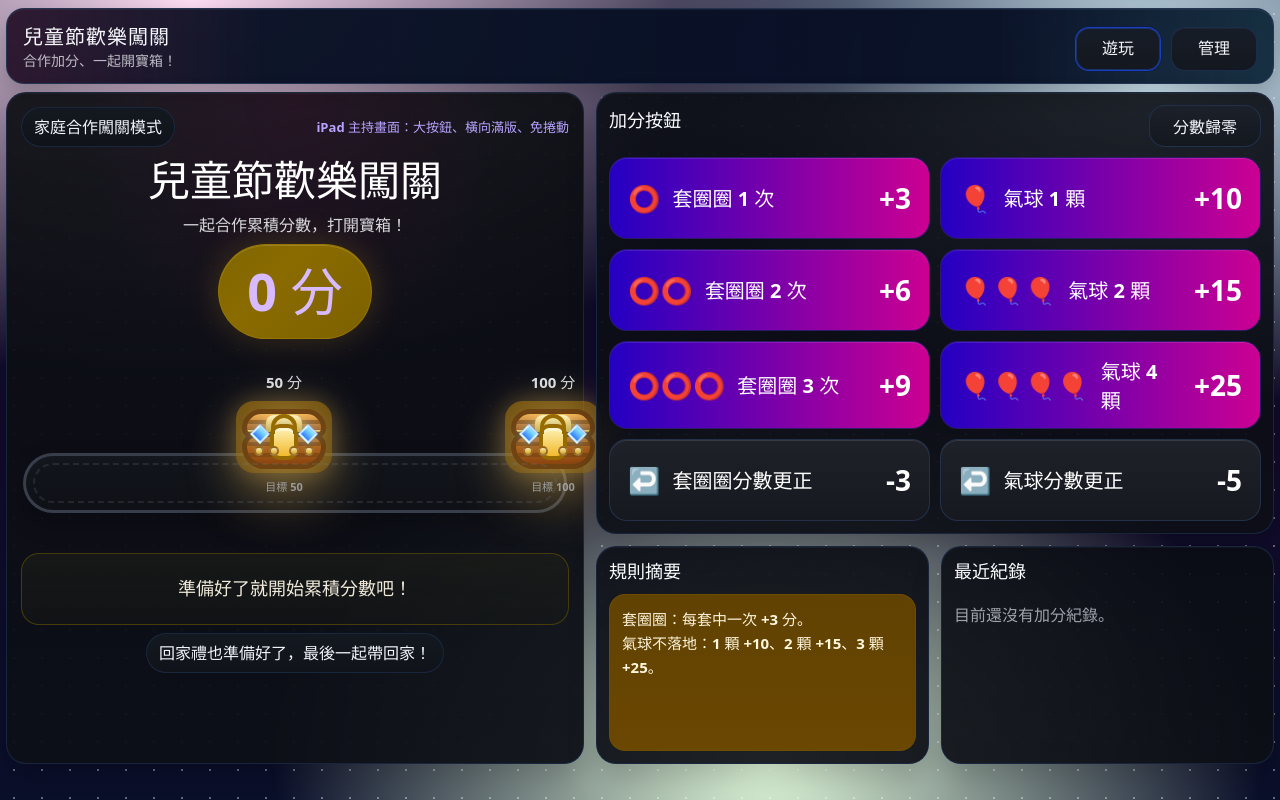
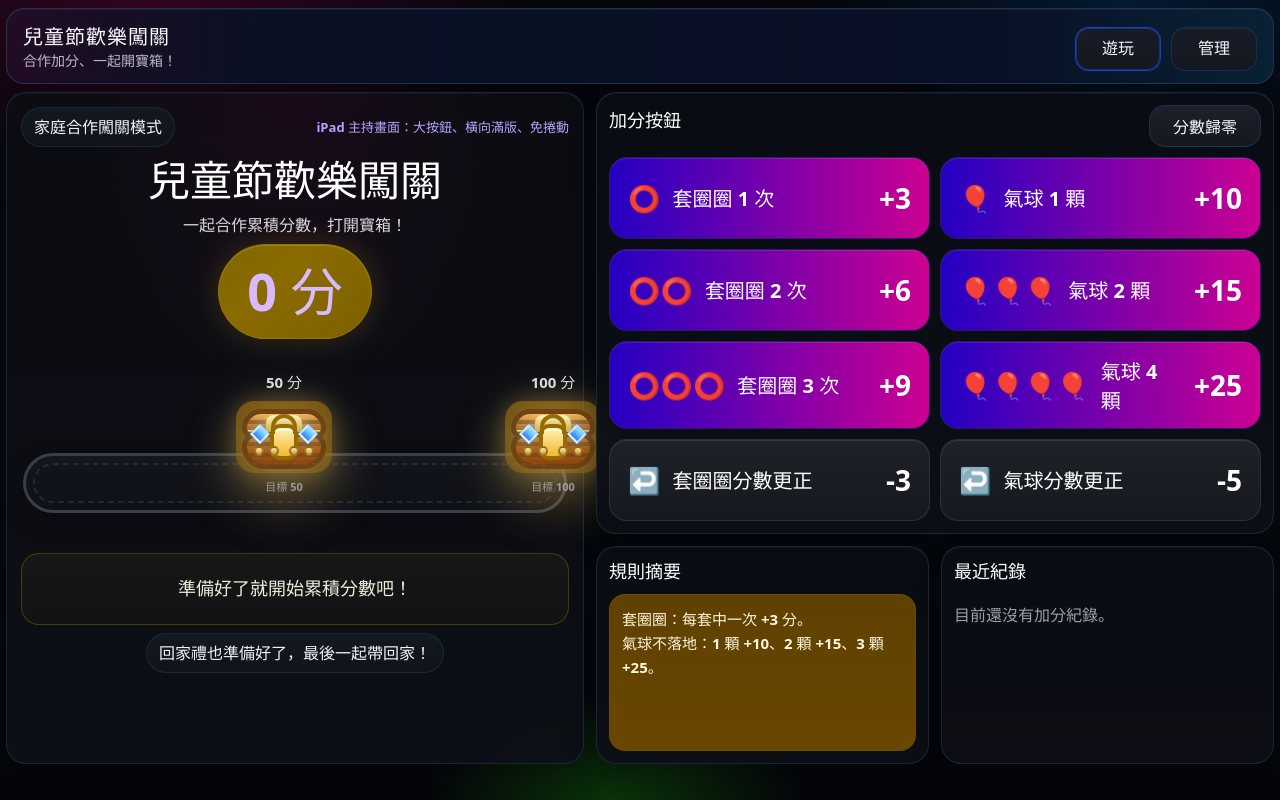
Before and after one commit to Tia2007/treasure-code-quest, a React (Vite) app: page /#/play in a window 1280 px wide. Built offline with nearby package versions, Linux system fonts and the light colour scheme.

Commit message:
Update index.css

```diff
--- a/src/index.css
+++ b/src/index.css
@@ -1,12 +1,12 @@
 
 :root {
-  --text: #0b1020;
-  --card: rgba(255, 255, 255, 0.78);
-  --card-strong: rgba(255, 255, 255, 0.92);
-  --border: rgba(255, 255, 255, 0.32);
-  --border-strong: rgba(11, 16, 32, 0.18);
-  --accent: #6b5cff;
-  --accent2: #ff5cd1;
+  --text: #f1f3f8;
+  --card: rgba(12, 16, 24, 0.84);
+  --card-strong: rgba(17, 21, 30, 0.94);
+  --border: rgba(31, 45, 70, 0.92);
+  --border-strong: rgba(58, 72, 100, 0.7);
+  --accent: #2200d4;
+  --accent2: #c9008c;
   --good: #27c36a;
   --bad: #ff4d6d;
 
@@ -17,7 +17,7 @@
   font-weight: 700;
 
   color: var(--text);
-  color-scheme: light;
+  color-scheme: dark;
 
   font-synthesis: none;
   text-rendering: optimizeLegibility;
@@ -38,10 +38,12 @@
   margin: 0;
   min-width: 320px;
   min-height: 100vh;
-  background: radial-gradient(1200px 700px at 15% 0%, #ffdef5 0%, transparent 55%),
-    radial-gradient(900px 600px at 90% 10%, #d9f3ff 0%, transparent 55%),
-    radial-gradient(900px 700px at 60% 95%, #e6ffdf 0%, transparent 55%),
-    linear-gradient(180deg, #0a0f2a 0%, #120a2a 55%, #0a0f2a 100%);
+  color: var(--text);
+  background:
+    radial-gradient(700px 320px at 12% 0%, rgba(255, 0, 132, 0.18) 0%, rgba(255, 0, 132, 0) 55%),
+    radial-gradient(560px 260px at 88% 0%, rgba(0, 131, 255, 0.16) 0%, rgba(0, 131, 255, 0) 55%),
+    radial-gradient(420px 240px at 48% 100%, rgba(43, 255, 0, 0.18) 0%, rgba(43, 255, 0, 0) 45%),
+    linear-gradient(180deg, #05070c 0%, #06090f 45%, #04060a 100%);
   background-attachment: fixed;
 }
 
@@ -50,11 +52,11 @@
   position: fixed;
   inset: 0;
   pointer-events: none;
-  opacity: 0.42;
-  background-image: radial-gradient(rgba(255, 255, 255, 0.9) 1px, transparent 1px);
+  opacity: 0.14;
+  background-image:
+    linear-gradient(rgba(255, 255, 255, 0.018) 1px, transparent 1px),
+    linear-gradient(90deg, rgba(255, 255, 255, 0.018) 1px, transparent 1px);
   background-size: 28px 28px;
-  background-position: 0 0;
-  mix-blend-mode: screen;
 }
 
 a {
```
